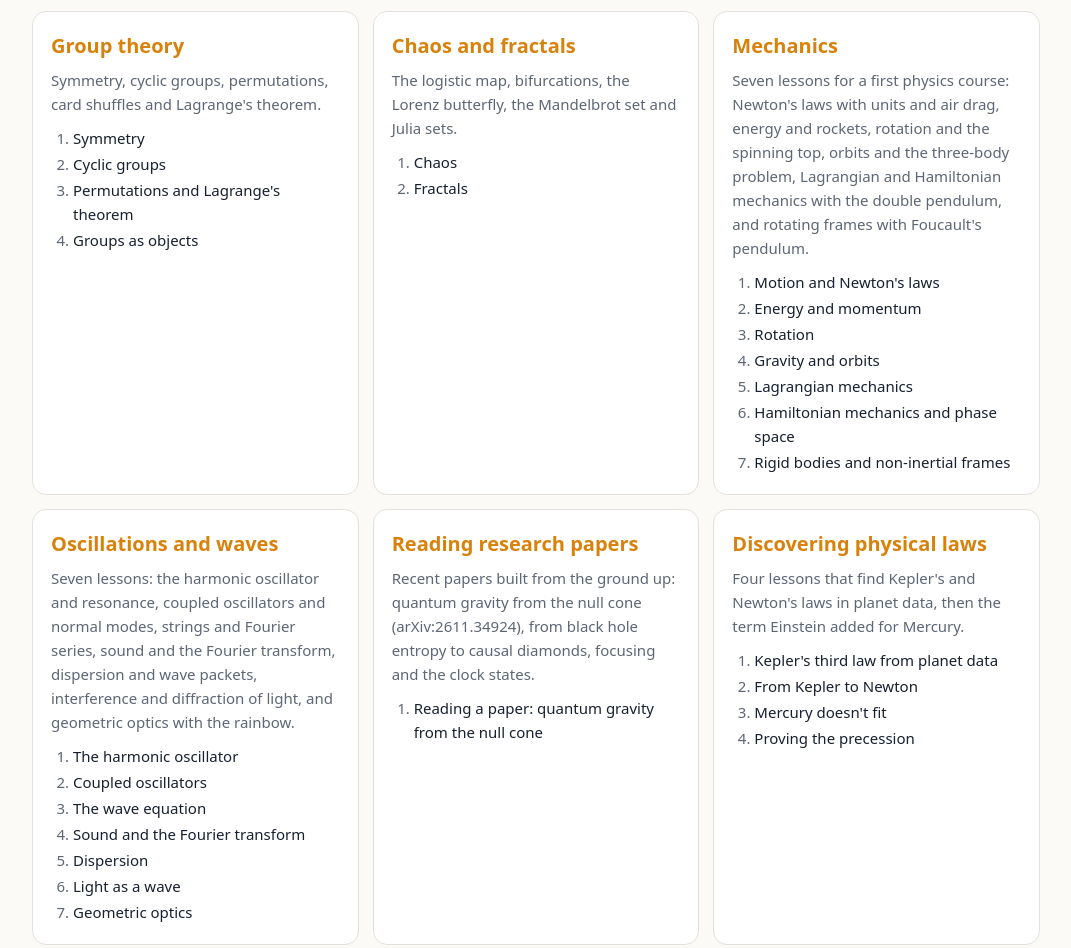
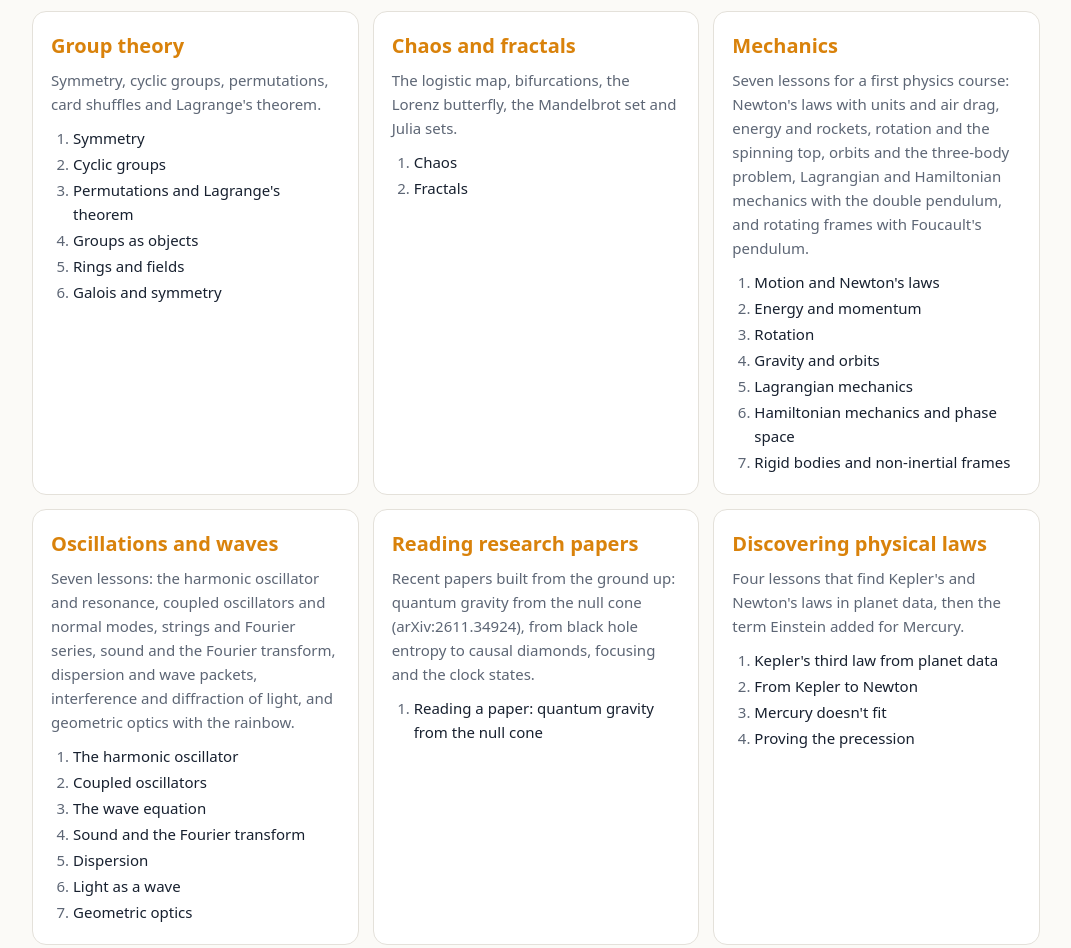
Before and after one commit to cascala/igalileo, a plain HTML site: page site/index.html in a window 1280 px wide. Shown: the part 2773-3721 px from the top of the page, without its empty margins (104-1175 px from the left). Drawn offline with Linux system fonts and the light colour scheme.

Commit message:
Group theory lessons 5 and 6: rings and fields (zmod, gf, Diffie–Hellman, number fields, Gröbner bases) and Galois and symmetry (galois, quaternions, SU(2) -> SO(3), Lie algebras); path now 6 lessons
Co-Authored-By: Claude Opus 5.5 <noreply@anthropic.com>
Claude-Session: https://claude.ai/code/session_01U2rdDZkoeKH8GFJXcaknNh

```diff
--- a/site/index.html
+++ b/site/index.html
@@ -164,7 +164,7 @@ isprime(2^127 - 1)</pre></div>
       <div class="card">
         <h3><a href="playground/#lesson/group-theory/01-symmetry">Group theory</a></h3>
         <p>Symmetry, cyclic groups, permutations, card shuffles and Lagrange&#x27;s theorem.</p>
-        <ol><li><a href="playground/#lesson/group-theory/01-symmetry">Symmetry</a></li><li><a href="playground/#lesson/group-theory/02-cyclic-groups">Cyclic groups</a></li><li><a href="playground/#lesson/group-theory/03-permutations-and-lagrange">Permutations and Lagrange&#x27;s theorem</a></li><li><a href="playground/#lesson/group-theory/04-groups-as-objects">Groups as objects</a></li></ol>
+        <ol><li><a href="playground/#lesson/group-theory/01-symmetry">Symmetry</a></li><li><a href="playground/#lesson/group-theory/02-cyclic-groups">Cyclic groups</a></li><li><a href="playground/#lesson/group-theory/03-permutations-and-lagrange">Permutations and Lagrange&#x27;s theorem</a></li><li><a href="playground/#lesson/group-theory/04-groups-as-objects">Groups as objects</a></li><li><a href="playground/#lesson/group-theory/05-rings-and-fields">Rings and fields</a></li><li><a href="playground/#lesson/group-theory/06-galois-and-symmetry">Galois and symmetry</a></li></ol>
       </div>
       <div class="card">
         <h3><a href="playground/#lesson/chaos/01-chaos">Chaos and fractals</a></h3>
```
Also changed, not shown: examples/README.md, examples/group-theory/README.md, 12 other files.
